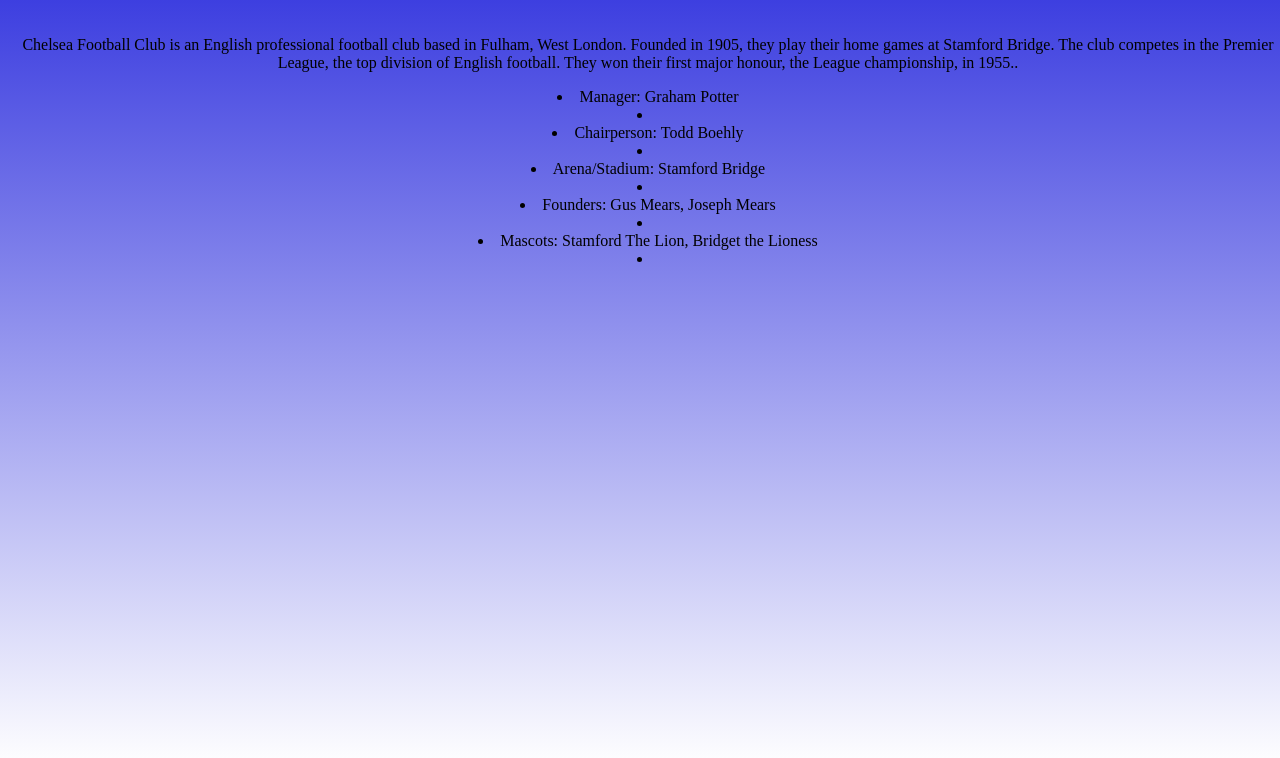
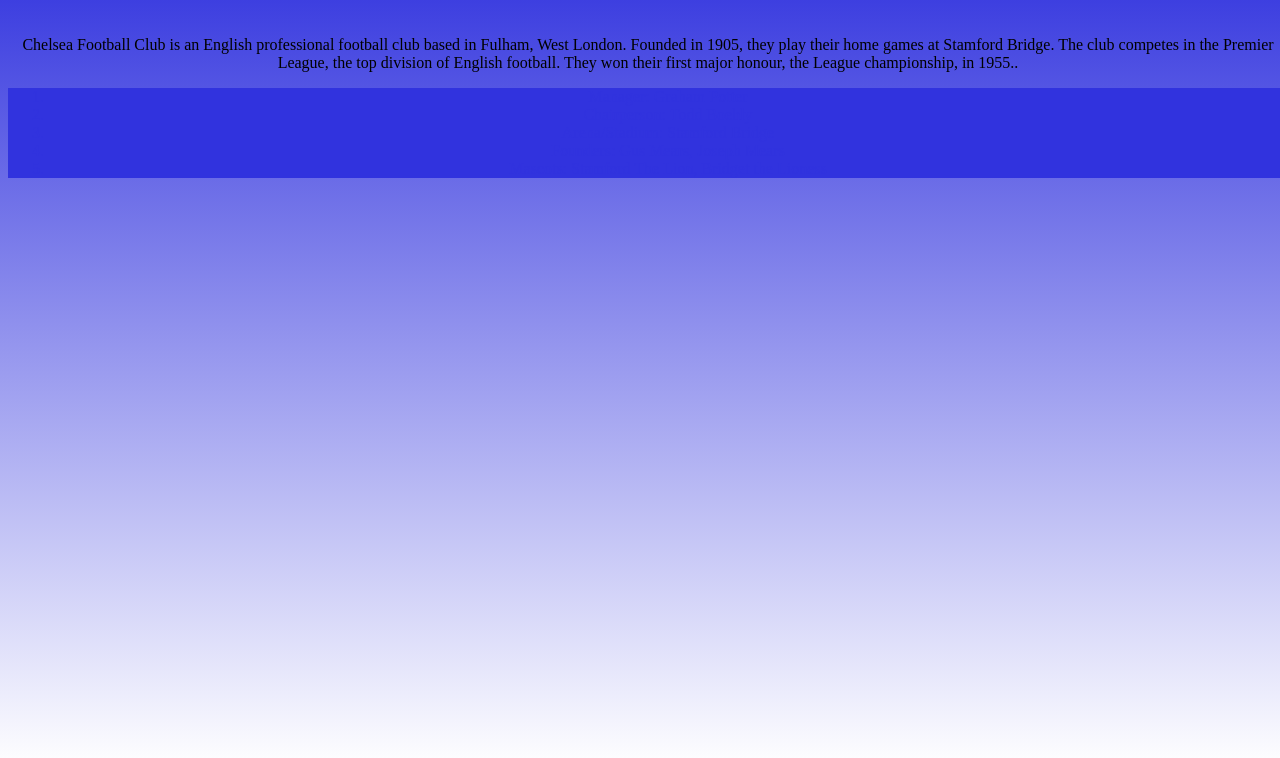
Before and after one commit to mohamedalkaabi1/mywebsite, a plain HTML site: page index.html in a window 1280 px wide. Shown: the part 48-806 px from the top of the page. Drawn offline with Linux system fonts and the light colour scheme.

Commit message:
Update index.html

```diff
--- a/index.html
+++ b/index.html
@@ -5,7 +5,7 @@
 h1{
 color: rgb(49, 51, 222);
 
-background-color: rgb49, 51, 222;
+background-color: rgb(49, 51, 222);
 }
 
 body{
@@ -17,6 +17,12 @@
 min-height: 100%;
 
 }
+
+  ol{
+   color: rgb(49, 51, 222);
+
+background-color: rgb(49, 51, 222);
+  }
 </style>
 
 </head>
@@ -24,10 +30,13 @@
 
 <h1>CHELSEA FC</h1>
 <p><br>Chelsea Football Club is an English professional football club based in Fulham, West London. Founded in 1905, they play their home games at Stamford Bridge. The club competes in the Premier League, the top division of English football. They won their first major honour, the League championship, in 1955..</p>
-<li>Manager: Graham Potter<li>
-<li>Chairperson: Todd Boehly<li>
-<li>Arena/Stadium: Stamford Bridge<li>
-<li>Founders: Gus Mears, Joseph Mears<li>
-<li>Mascots: Stamford The Lion, Bridget the Lioness<li>
+
+ <ol>
+ <li>Manager: Graham Potter
+<li>Chairperson: Todd Boehly
+<li>Arena/Stadium: Stamford Bridge
+<li>Founders: Gus Mears, Joseph Mears
+<li>Mascots: Stamford The Lion, Bridget the Lioness
+ </ol>
 </body>
 </html>
```
